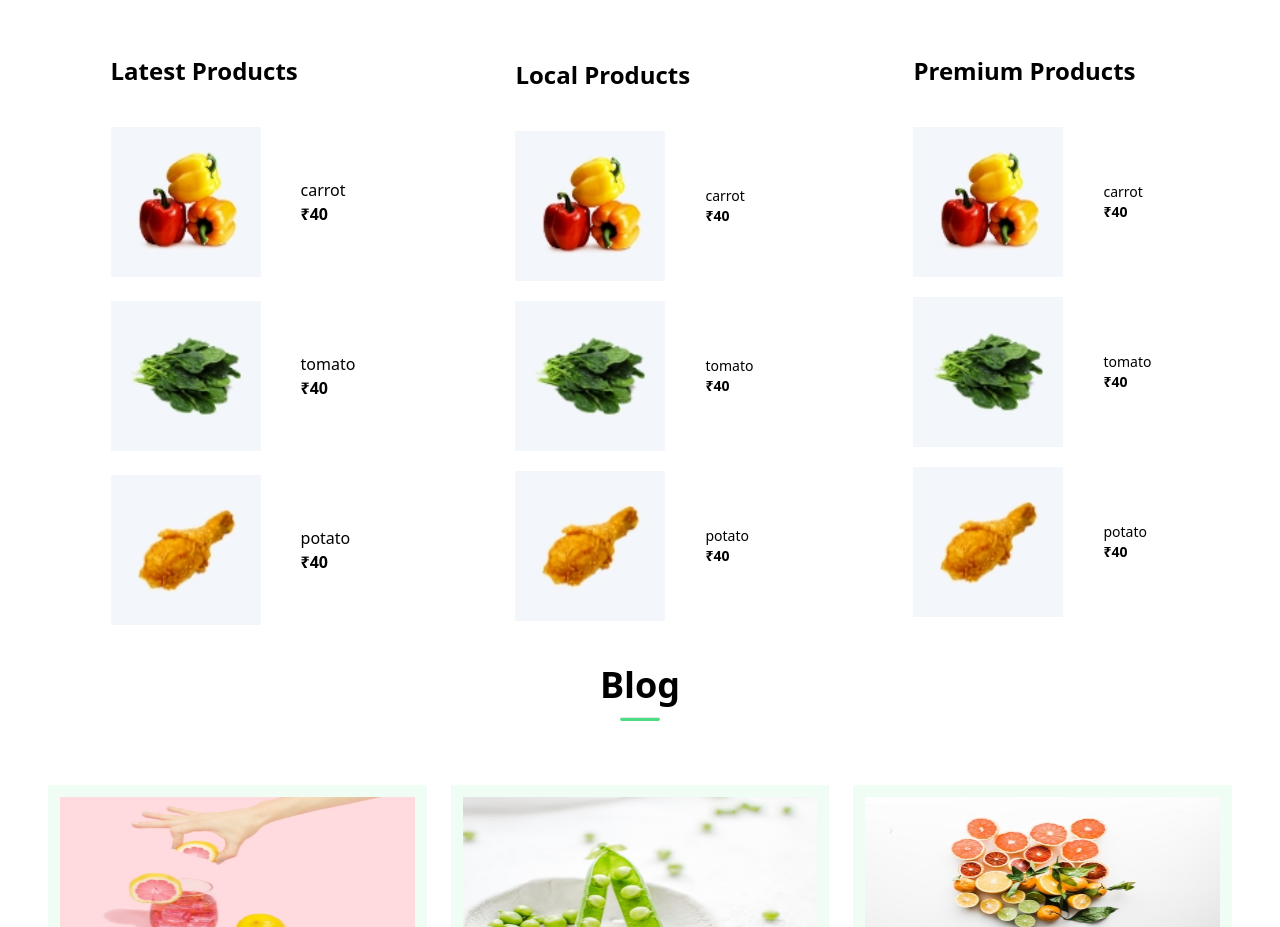
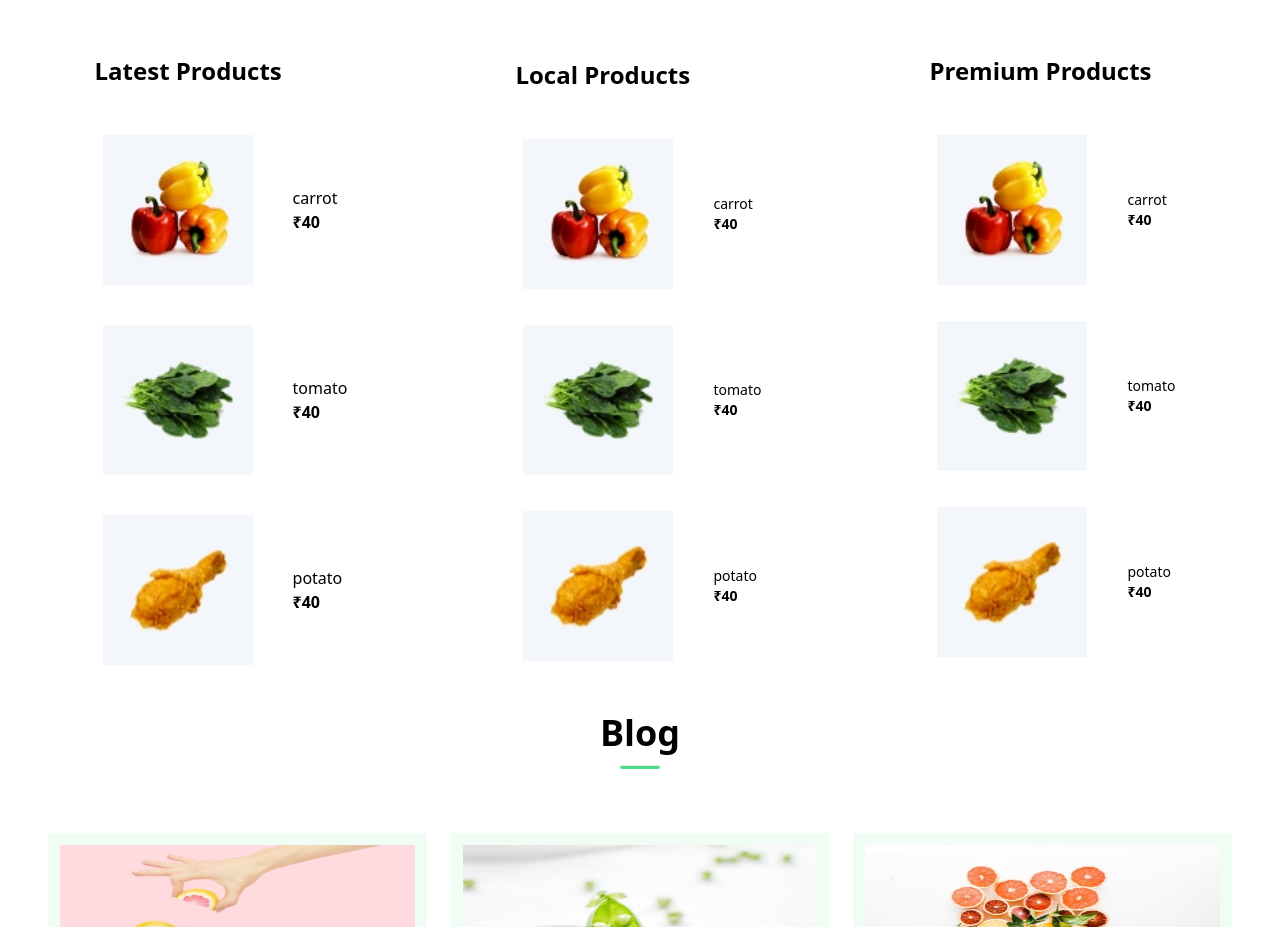
Before and after one commit to Arjun-Rao-student/vite-project, a React (Vite) app: page / in a window 1280 px wide. Shown: the part 1560-2487 px from the top of the page. Built offline with nearby package versions, Linux system fonts and the light colour scheme.

Commit message:
margin add

```diff
--- a/src/component/Dup_showcase.jsx
+++ b/src/component/Dup_showcase.jsx
@@ -2,7 +2,7 @@
 
 function Dup_showcase(props) {
   return (
-    <div className="flex flex-row gap-5 ">
+    <div className="flex flex-row gap-5 m-2 ">
       <img src={props.img} width={150} height={150}  />
       <div className="ml-5 my-auto">
         <h6 className="flex ">{props.item}</h6>
```
